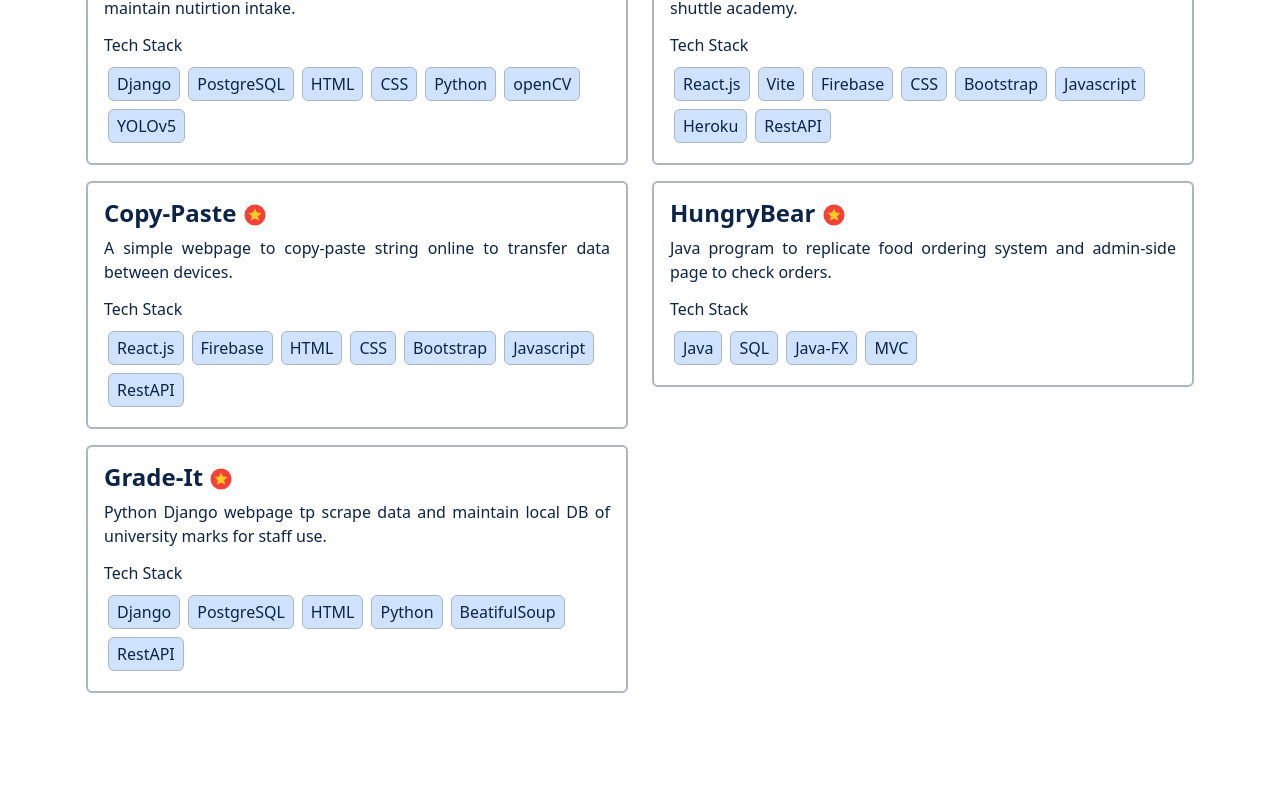
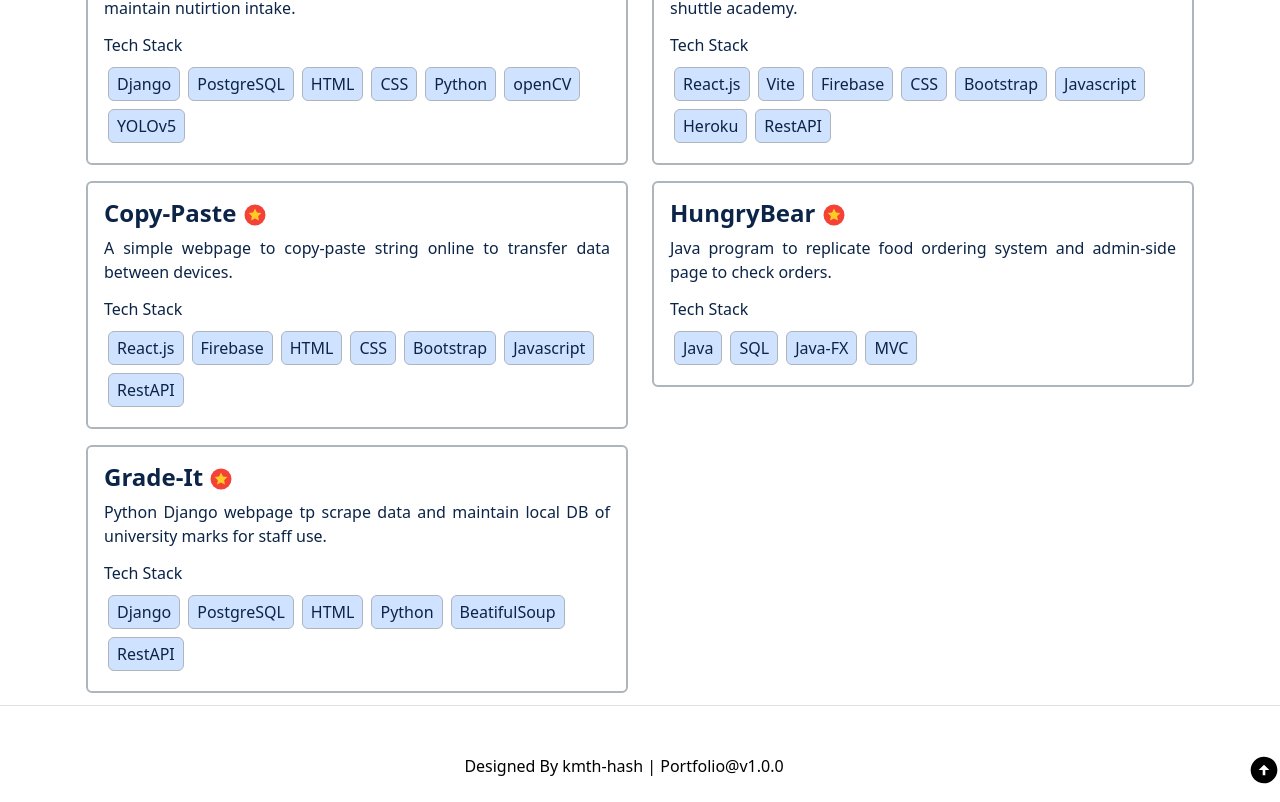
Before and after one commit to kmth-hash/portfolio, a React (Vite) app in the folder portfolio/: page /projects in a window 1280 px wide. Shown: the part 445-1247 px from the top of the page. Before the commit the page ends 1150 px from the top, so only its background shows below. Built offline with nearby package versions, Linux system fonts and the light colour scheme.

Commit message:
Footer Updated

```diff
--- a/portfolio/src/components/Certifications.jsx
+++ b/portfolio/src/components/Certifications.jsx
@@ -1,8 +1,7 @@
-import React from "react";
 import Header from "./Header";
 import CertCard from "./CertCard";
 import  {certList} from '../staticDataFile.jsx';
-
+import Footer from "./Footer";
 import "../stylesheets/certifications.css";
 
 
@@ -22,6 +21,7 @@ function Certifications() {
 
         </div>
       </div>
+      <Footer></Footer>
     </div>
   );
 }
--- /dev/null
+++ b/portfolio/src/components/Footer.jsx
@@ -0,0 +1,34 @@
+import React from "react";
+
+function Footer() {
+
+    const scrollToTopFn =()=>{
+        window.scrollTo({
+            top : 100,
+            left :100,
+            behavior : "smooth"
+        })
+    }
+
+  return (
+    <footer className="border-top">
+      <div className="col-12 pt-5 pb-2 mb-2 d-flex justify-content-between text-black">
+        <p></p>
+        <p>Designed By kmth-hash | Portfolio@v1.0.0</p>
+        <svg
+          xmlns="http://www.w3.org/2000/svg"
+          viewBox="0 0 24 24"
+          width="2rem"
+          height="2rem"
+          className=""
+          onClick={scrollToTopFn}
+        >
+          <path fill="none" d="M0 0h24v24H0z" />
+          <path d="M12 2c5.52 0 10 4.48 10 10s-4.48 10-10 10S2 17.52 2 12 6.48 2 12 2zm1 10h3l-4-4-4 4h3v4h2v-4z" />
+        </svg>
+      </div>
+    </footer>
+  );
+}
+
+export default Footer;
--- a/portfolio/src/components/Homepage.jsx
+++ b/portfolio/src/components/Homepage.jsx
@@ -5,6 +5,7 @@ import Header from "./Header";
 import MainPageSecond from "./MainPageSecond";
 import MidBar from "./MidBar";
 import MainPageThird from "./MainPageThird";
+import Footer from "./Footer";
 
 function Homepage() {
   const { scrollYProgress } = useScroll();
@@ -29,6 +30,7 @@ function Homepage() {
           <MainPageThird />
         </div>
       </div>
+      <Footer></Footer>
       </div>
     </>
   );
--- a/portfolio/src/components/Projects.jsx
+++ b/portfolio/src/components/Projects.jsx
@@ -2,7 +2,7 @@ import Header from "./Header";
 import "../stylesheets/projects.css";
 import { projectData } from "../staticDataFile.jsx";
 import ProjectCard from "./ProjectCard";
-
+import Footer from "./Footer";
 
 function Projects() {
   return (
@@ -19,6 +19,7 @@ function Projects() {
 
         </div>
       </div>
+      <Footer></Footer>
     </div>
   );
 }
--- a/portfolio/src/stylesheets/homepage.css
+++ b/portfolio/src/stylesheets/homepage.css
@@ -60,6 +60,7 @@ a {
 }
 
 .skill-grid {
+  justify-content: flex-start !important;
 }
 
 .midbar {
@@ -108,3 +109,17 @@ a {
 p {
   text-align: justify;
 }
+
+.footer {
+  background: #1A1E25;
+  color: #868c96;
+}
+
+.footer p {
+  padding: 40px 0;
+  text-align: center;
+}
+
+.footer img {
+  width: 44px;
+}
```
Also changed, not shown: portfolio/src/components/Header.jsx (+10 -17 lines).
